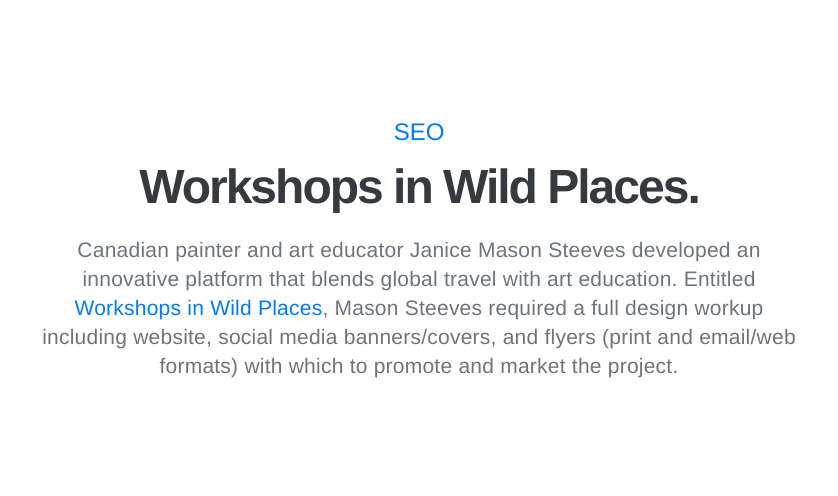
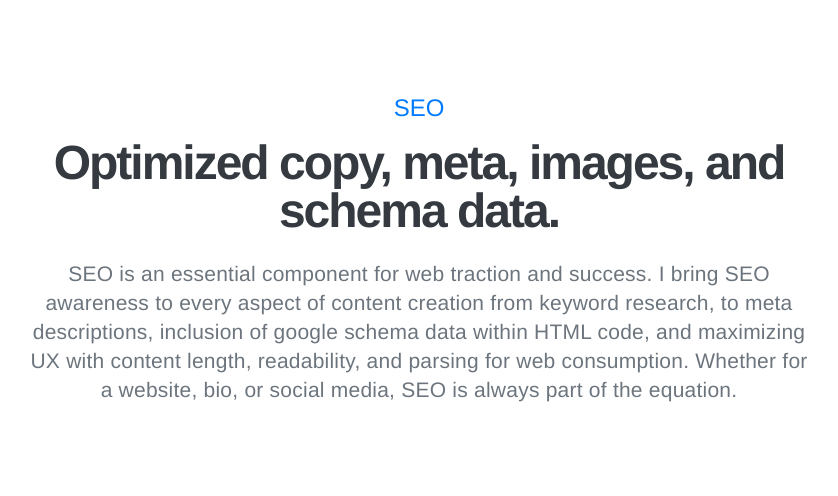
Before and after one commit to masonmedia/masonmedia-swup, a PHP site: page /writing.php in a window 1280 px wide. Shown: the part 4301-4797 px from the top of the page, without its empty margins (221-1059 px from the left). Run offline with PHP 8.4, Linux system fonts and the light colour scheme.

Commit message:
Added images and copy updates to writing page

```diff
--- a/assets/js/main.js
+++ b/assets/js/main.js
@@ -45,13 +45,14 @@ $(document).ready(function() {
 
 //smooth scroll https://www.taniarascia.com/smooth-scroll-to-id-with-jquery/
 
-    $('a[href*="#"]').on('click', function (e) {
-	   e.preventDefault();
-
-	   $('html, body').animate({
-		  scrollTop: $($(this).attr('href')).offset().top
-	   }, 500, 'linear');
-    });
+    //smooth scroll
+        $('a').click(function(){
+            var top = $('body').find($(this).attr('href')).offset().top;
+            $('html, body').animate({
+                scrollTop: top
+            }, 1200, 'easeInOutExpo');
+            return false;
+        });
 
 //lazy load
 
@@ -175,8 +176,17 @@ document.addEventListener('swup:contentReplaced', function () {
 
 	   $('html, body').animate({
 		  scrollTop: $($(this).attr('href')).offset().top
-	   }, 500, 'linear');
+	   }, 1200, 'easeInOutExpo');
     });
+
+    //smooth scroll
+    // $('a').click(function(){
+    //     var top = $('body').find($(this).attr('href')).offset().top;
+    //     $('html, body').animate({
+    //         scrollTop: top
+    //     }, 1200, 'easeInOutExpo');
+    //     return false;
+    // });
 
 //lazy load
     $(".lazy").recliner({
--- a/includes/footer.php
+++ b/includes/footer.php
@@ -65,7 +65,8 @@
     <script src="/assets/js/aos.js"></script>
     <script type="text/javascript" src="/assets/js/TweenMax.min.js"></script>
     <script type="text/javascript" src="/assets/js/TimelineMax.min.js"></script>
-
+    <!-- smooth scroll -->
+    <script src="/assets/js/jquery.malihu.PageScroll2id.min.js"></script>
     <!-- recliner lazy load js-->
     <script src="/assets/js/recliner.js"></script>
     <!--js tilt 404-->
--- a/writing.php
+++ b/writing.php
@@ -13,7 +13,6 @@ include 'includes/header.php';
     <div role="banner" class="container-fluid bg-black p-0">
         <div class="row d-flex min-700-lg relative py-5">
             <img class="img-full absolute z-0 left-0 top-0 up up-med lazy" data-src="/assets/img/pink-writing-paper.jpeg" alt="Andrew Mason Copywriting">
-<!--            <img class="img-full absolute z-0 left-0 top-0 up up-med lazy" data-src="https://images.unsplash.com/photo-1495431299232-7a1177bc4178?ixlib=rb-1.2.1&ixid=eyJhcHBfaWQiOjEyMDd9&auto=format&fit=crop&w=1567&q=80" alt="Andrew Mason Copywriting">-->
             <div class="col-lg-9 d-flex flex-column justify-content-center align-items-start text-left text-light p-5">
                 <h1 class="h4 mt-3">Writing</h1>
                 <h2 class="site-title font-weight-bold">
@@ -47,7 +46,7 @@ include 'includes/header.php';
         <section>
             <div class="row d-flex bg-light relative">
                 <div class="col-lg-12 min-700-lg">
-                    <img class="img-full absolute z-0 left-0 lazy" data-src="https://images.unsplash.com/photo-1519755886879-4e3381fe0cb7?ixlib=rb-1.2.1&ixid=eyJhcHBfaWQiOjEyMDd9&auto=format&fit=crop&w=1697&q=80" alt="About Decentral">
+                    <img class="img-full absolute z-0 left-0 lazy" data-src="/assets/img/writing-play.jpeg" alt="I stive to write engaging, fast-paced content that's creative and entertaining, with a focus on humour and originality.">
                 </div>
             </div>
         </section>
@@ -60,7 +59,7 @@ include 'includes/header.php';
                 <div class="col-lg-8 d-flex flex-column justify-content-center align-items-center text-center p-5">
                     <h2 class="h4 text-primary">Content</h2>
                     <h3 class="section-title text-dark mb-0">Taglines, blogs, reviews, and bios.</h3>
-                    <p class="p-big pt-3 m-0">I create a range of different content types, from articles, to reviews, blog posts, magazine features, bios, and album/track descriptions. Most important in all my writing is an effort to be genuine and authentic, be it about a product, service, concert, or app. I try to make reading fluid, fast, and fun.</p>
+                    <p class="p-big pt-3 m-0">I create a range of different content types, from articles, to reviews, blog and social media posts, poster/flyer copy, bios, and album/track descriptions. Most important in all my writing is an effort to be genuine and authentic, be it about a product, service, concert, or app. I try to make reading fluid, fast, and fun, with a constant focus on SEO, grammar, and readability.</p>
                 </div>
                 <div class="offset-lg-2"></div>
             </div>
@@ -69,7 +68,7 @@ include 'includes/header.php';
         <section>
             <div class="row d-flex bg-white relative">
                 <div class="col-lg-12 min-700-lg d-flex flex-column justify-content-center align-items-start text-left p-0 o-12">
-                    <img class="img-full absolute z-0 lazy" data-src="https://images.unsplash.com/photo-1519299445535-de14a55f3496?ixlib=rb-1.2.1&ixid=eyJhcHBfaWQiOjEyMDd9&auto=format&fit=crop&w=2850&q=80" alt="Ed Mortenson business card">
+                    <img class="img-full absolute z-0 lazy" data-src="/assets/img/writing-neon-text.jpeg" alt="I create a range of different content types, from articles, to reviews, blog and social media posts, poster/flyer copy, bios, and album/track descriptions.">
                 </div>
             </div>
         </section>
@@ -89,7 +88,7 @@ include 'includes/header.php';
         <section>
             <div class="row d-flex bg-white relative">
                 <div class="col-lg-12 min-700-lg d-flex flex-column justify-content-center align-items-start text-left p-0 o-12">
-                    <img class="img-full absolute z-0 lazy" data-src="/assets/img/EM-businesscard.jpg" alt="Ed Mortenson business card">
+                    <img class="img-full absolute z-0 lazy" data-src="/assets/img/writing-graffiti-bird.jpeg" alt="From corrections to grammar and spelling, to improved style, readability, SEO, and user experience, I specialize in editing, parsing, and revitalizing existing written content.">
                 </div>
             </div>
         </section>
@@ -101,8 +100,8 @@ include 'includes/header.php';
                 <div class="offset-lg-2"></div>
                 <div class="col-lg-8 d-flex flex-column justify-content-center align-items-center text-center p-5">
                     <h2 class="h4 text-primary">SEO</h2>
-                    <h3 class="section-title text-dark mb-0">Workshops in Wild Places.</h3>
-                    <p class="p-big pt-3 m-0">Canadian painter and art educator Janice Mason Steeves developed an innovative platform that blends global travel with art education. Entitled <a href="http://workshopsinwildplaces.com" target="_blank"><span class="text-primary">Workshops in Wild Places</span></a>, Mason Steeves required a full design workup including website, social media banners/covers, and flyers (print and email/web formats) with which to promote and market the project.</p>
+                    <h3 class="section-title text-dark mb-0">Optimized copy, meta, images, and schema data.</h3>
+                    <p class="p-big pt-3 m-0">SEO is an essential component for web traction and success. I bring SEO awareness to every aspect of content creation from keyword research, to meta descriptions, inclusion of google schema data within HTML code, and maximizing UX with content length, readability, and parsing for web consumption. Whether for a website, bio, or social media, SEO is always part of the equation.</p>
                 </div>
                 <div class="offset-lg-2"></div>
             </div><!--end row-->
@@ -111,7 +110,7 @@ include 'includes/header.php';
         <section>
             <div class="row d-flex bg-white relative">
                 <div class="col-lg-12 min-700-lg d-flex flex-column justify-content-center align-items-start text-left p-0 o-12">
-                    <img class="img-full absolute z-0 lazy" data-src="/assets/img/jms-wiwp-flyer-mockup.jpg" alt="Mason Media Workshops in Wild Places flyer design">
+                    <img class="img-full absolute z-0 lazy" data-src="/assets/img/writing-take-it-easy.jpeg" alt="I bring SEO awareness to every aspect of content creation from keyword research, to meta descriptions, inclusion of google schema data within HTML code, and maximizing UX with content length, readability, and parsing for web consumption.">
                 </div>
             </div>
         </section>
@@ -123,8 +122,8 @@ include 'includes/header.php';
                 <div class="offset-lg-2"></div>
                 <div class="col-lg-8 d-flex flex-column justify-content-center align-items-center text-center p-5">
                     <h2 class="h4 text-primary">Work</h2>
-                    <h3 class="section-title text-dark mb-0">Logo + posters + social media.</h3>
-                    <p class="p-big pt-3 m-0">are a Toronto based instrumental trio with an original repertoire that uniquely blends jazz, funk, EDM, and rock-pop. They play regularly throughout Toronto and required a complete design mockup including logo, website, concert posters, album cover art, and social media content. The resulting design incorporates an atari-influenced, 8-bit video game theme including bold neon colors, a playful take on a sheep's head for the logo, simple yet bold sans-serif fonts, and myriad variations on the theme for social media content.</p>
+                    <h3 class="section-title text-dark mb-0">Writing samples + portfolio.</h3>
+                    <p class="p-big pt-3 m-0">For samples of work please visit my copywriting website <a class="text-primary font-weight-bold" href="http://copy.andrewmasonmedia.com" target="_blank">here.</a></p>
                 </div>
                 <div class="offset-lg-2"></div>
             </div><!--end row-->
@@ -133,7 +132,7 @@ include 'includes/header.php';
         <section>
             <div class="row d-flex bg-white relative">
                 <div class="col-lg-12 min-700-lg d-flex flex-column justify-content-center align-items-start text-left p-0 o-12">
-                    <img class="img-full absolute z-0 lazy" data-src="/assets/img/jms-wiwp-flyer-mockup.jpg" alt="Mason Media Workshops in Wild Places flyer design">
+                    <img class="img-full absolute z-0 lazy" data-src="/assets/img/writing-123-lets-go.jpeg" alt="For samples of work please visit copy.andrewmasonmedia.com">
                 </div>
             </div>
         </section>
```
Also changed, not shown: development.php (+4 -4 lines), assets/img/iphone-macbook-coffee-pink.jpg (added), assets/img/writing-123-lets-go.jpeg (added), assets/img/writing-graffiti-bird.jpeg (added), assets/img/writing-neon-text.jpeg (added), assets/img/writing-play.jpeg (added), assets/img/writing-take-it-easy.jpeg (added).
